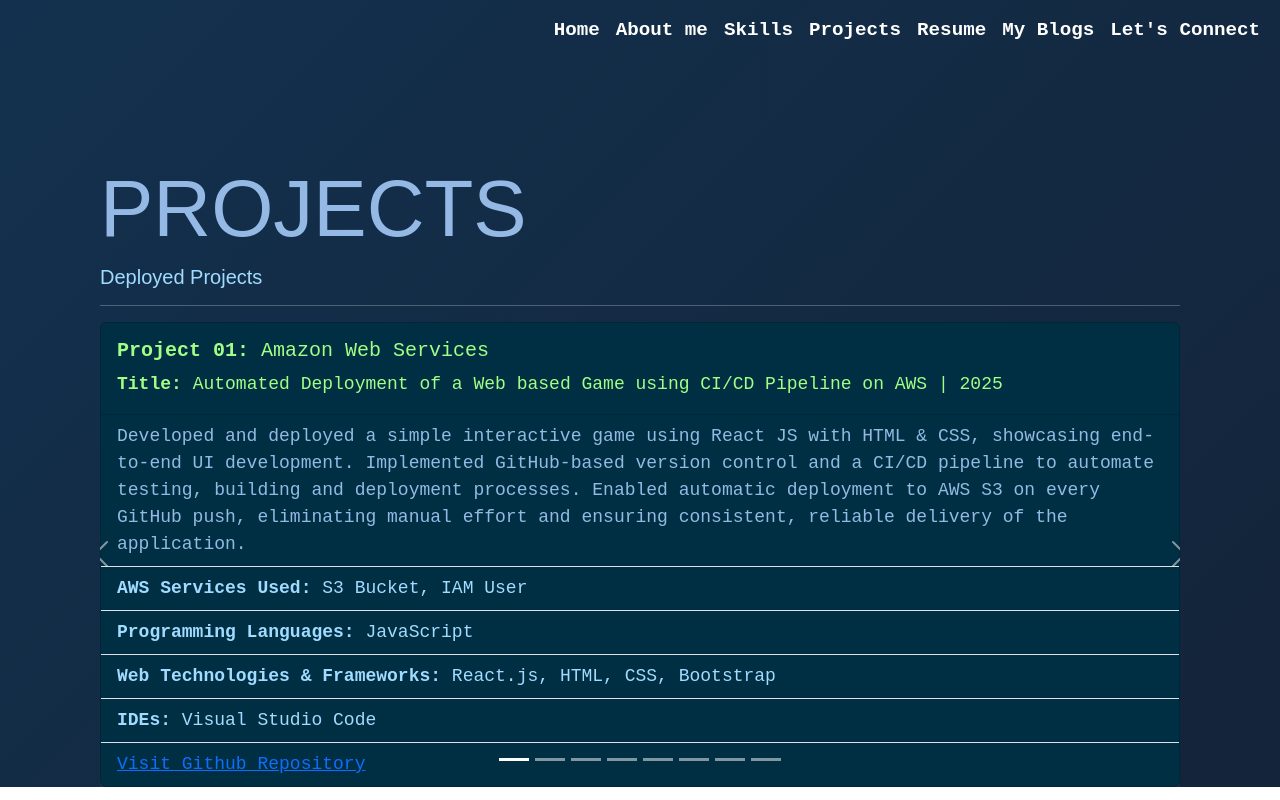
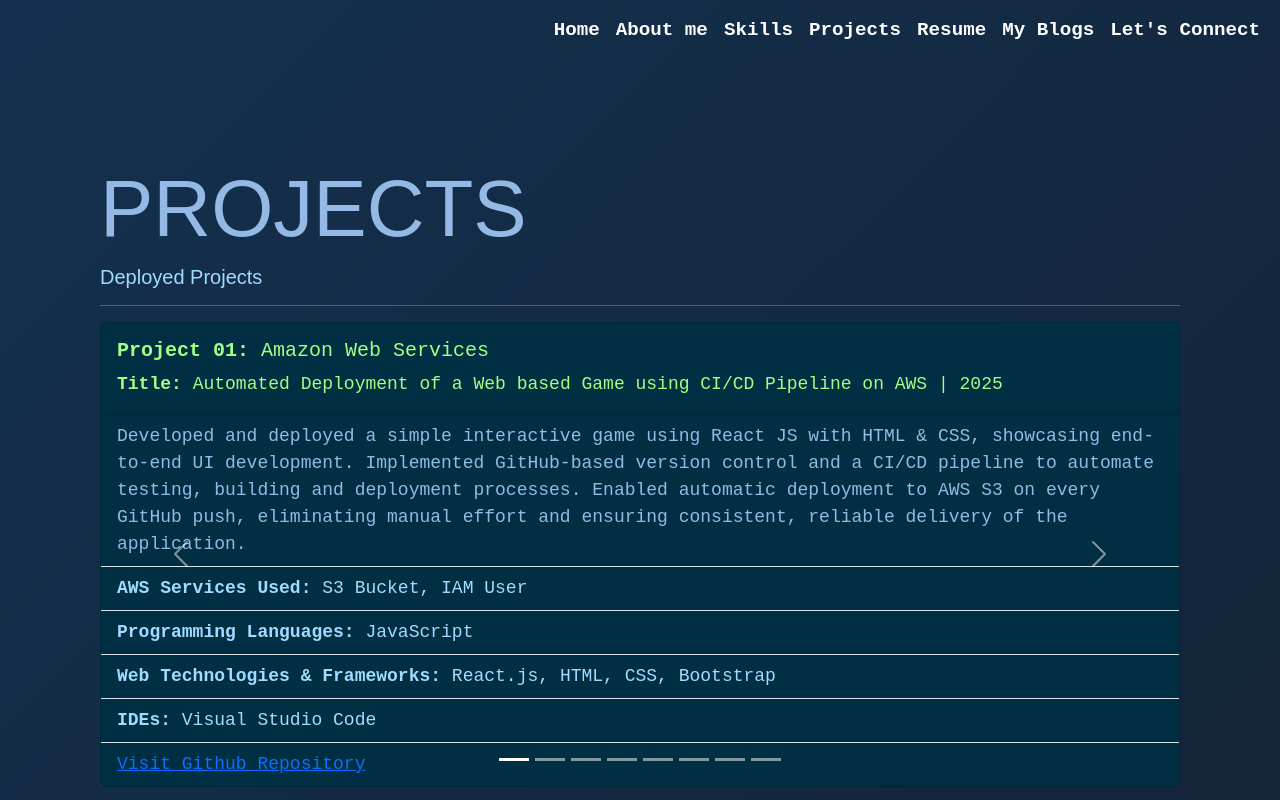
Before and after one commit to Richa-Rastogi25/Professional-Portfolio, a React (Create React App) app: page /projects in a window 1280 px wide. Built offline with nearby package versions, Linux system fonts and the light colour scheme.

Commit message:
update third

```diff
--- a/src/App.css
+++ b/src/App.css
@@ -1,7 +1,7 @@
 /* Body Styling - Constant for Whole Website */
 .App {
   text-align: left;
-  /* min-height: 100vh; */
+  min-height: 100vh;
   background: linear-gradient(135deg,rgba(69, 184, 255, 0.15),rgba(201, 239, 248, 0.05)),#0a192f;
 }
 
@@ -62,13 +62,6 @@
 }
 
 /* Move carousel buttons away from cards */
-.carousel-control-prev {
-  left: -80px !important;  /* move left button outward */
-}
-
-.carousel-control-next {
-  right: -80px !important;  /* move right button outward */
-}
 
 /* Button Styling */
 /* .carousel-control-prev-icon,
```
